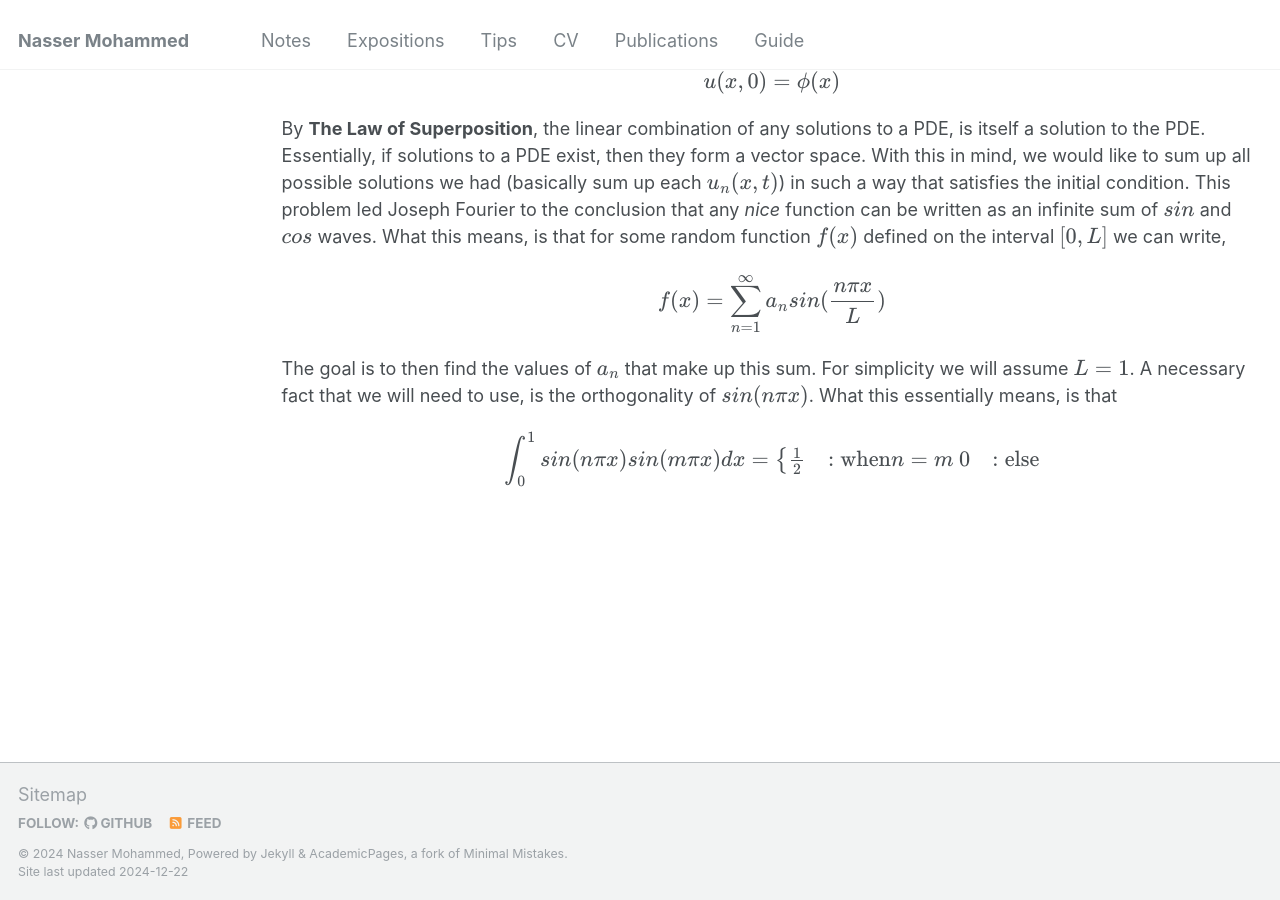
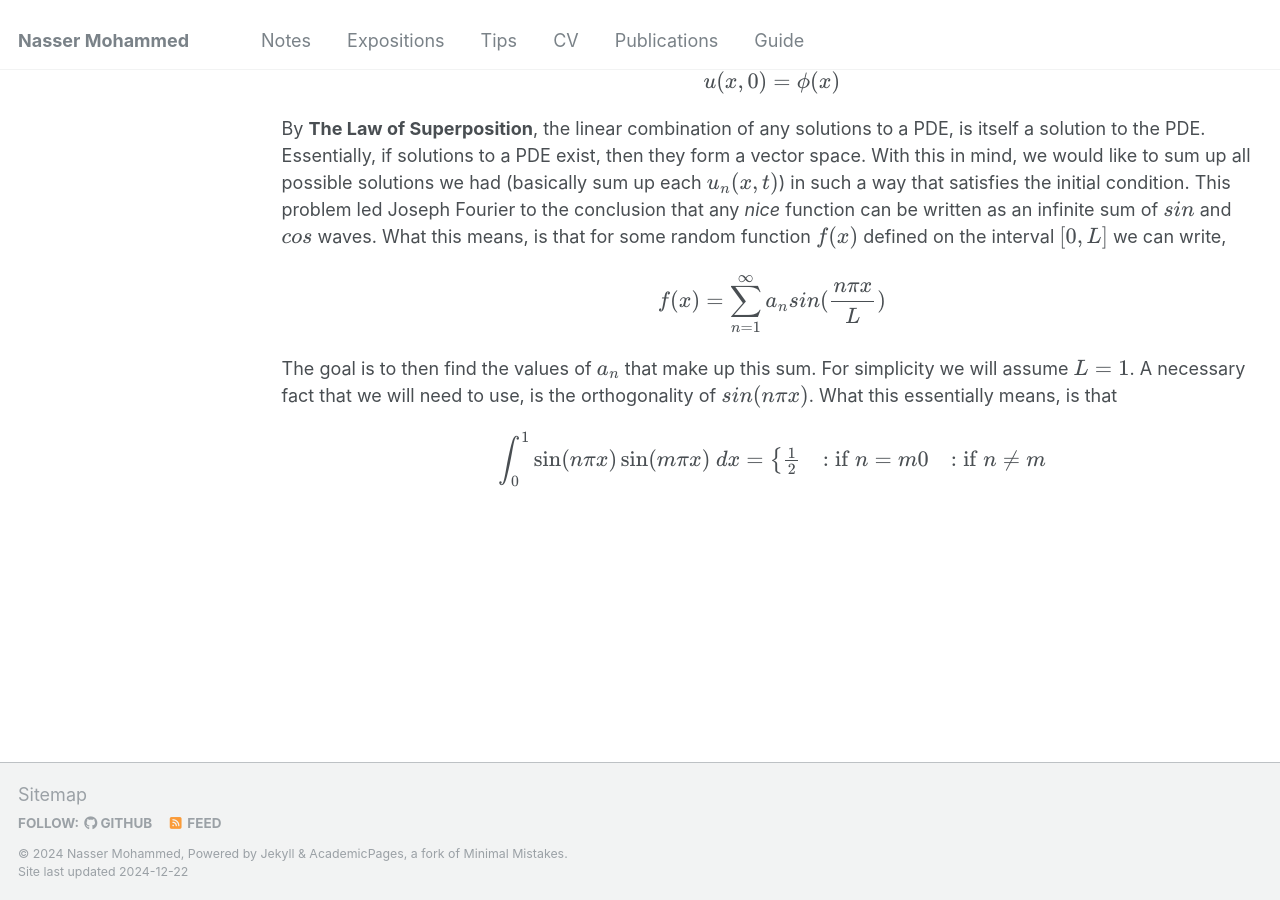
Before and after one commit to Nasser-Mohammed/Nasser-Mohammed.github.io, a Jekyll site: the page built from _pages/notes/pde/heatequation.md, in a window 1280 px wide and 900 px high, scrolled down 7304 px. Built offline with Jekyll 4.4.1, drawn with Linux system fonts in a browser that asks for light colours.

Commit message:
Update heatequation.md

```diff
--- a/_pages/notes/pde/heatequation.md
+++ b/_pages/notes/pde/heatequation.md
@@ -75,4 +75,8 @@ Final Step: Extending the Solution to Solve with an Initial Condition
 So, our initial condition is, \\[u(x,0) = \phi(x)\\]
 By **The Law of Superposition**, the linear combination of any solutions to a PDE, is itself a solution to the PDE. Essentially, if solutions to a PDE exist, then they form a vector space. With this in mind, we would like to sum up all possible solutions we had (basically sum up each \\(u_n(x,t)\\)) in such a way that satisfies the initial condition. This problem led Joseph Fourier to the conclusion that any *nice* function can be written as an infinite sum of \\(sin\\) and \\(cos\\) waves. What this means, is that for some random function \\(f(x)\\) defined on the interval \\([0, L]\\) we can write, \\[f(x) = \sum_{n = 1}^{\infty}a_nsin(\frac{n\pi x}{L})\\]
 The goal is to then find the values of \\(a_n\\) that make up this sum. For simplicity we will assume \\(L = 1\\). A necessary fact that we will need to use, is the orthogonality of \\(sin(n\pi x)\\). What this essentially means, is that
-\\[\int_0^1{sin(n\pi x)sin(m\pi x)dx} = \begin{cases} \frac{1}{2} & : \text{when} n = m \\ 0 & : \text{else} \end{cases} \\]
+\\[\int_0^1{\sin(n\pi x) \sin(m\pi x) \ dx} =
+\begin{cases}
+\frac{1}{2} & : \text{if } n = m \\
+0 & : \text{if } n \neq m
+\end{cases} \\]
```
